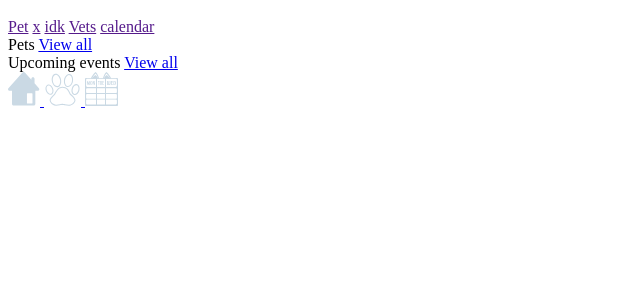
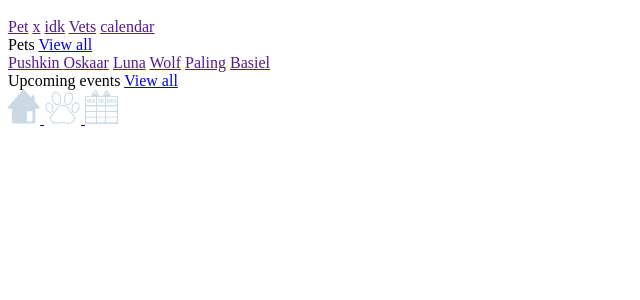
Before and after one commit to devinekask/1920-DEV3-plan-it-geenens-vandeweghe, a PHP site: page / in a window 1280 px wide. Shown: the part 26-326 px from the top of the page, without its empty margins (0-640 px from the left). Run offline with PHP 8.4, Linux system fonts and the light colour scheme.

Commit message:
Updated html

```diff
--- a/src/index.html
+++ b/src/index.html
@@ -30,6 +30,16 @@
     <div>
       <a>Pets</a>
       <a href="../assets/pages/pets.html" class="right">View all</a>
+      <div class="pets">
+        <a href="" class="dashboard__item div1">
+          Pushkin
+        </a>
+        <a href="" class="dashboard__item div2">Oskaar</a>
+        <a href="" class="dashboard__item div3">Luna</a>
+        <a href="" class="dashboard__item div4">Wolf</a>
+        <a href="" class="dashboard__item div5">Paling</a>
+        <a href="" class="dashboard__item div6">Basiel</a>
+      </div>
     </div>
     <div>
       <a>Upcoming events</a>
```
Also changed, not shown: src/css/style.css (+46 -0 lines).
